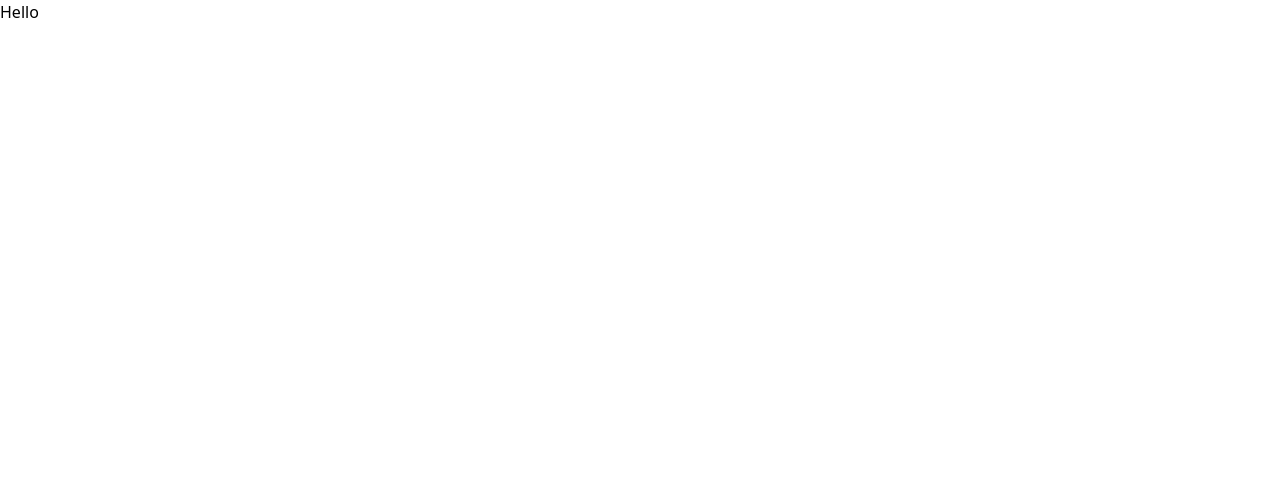
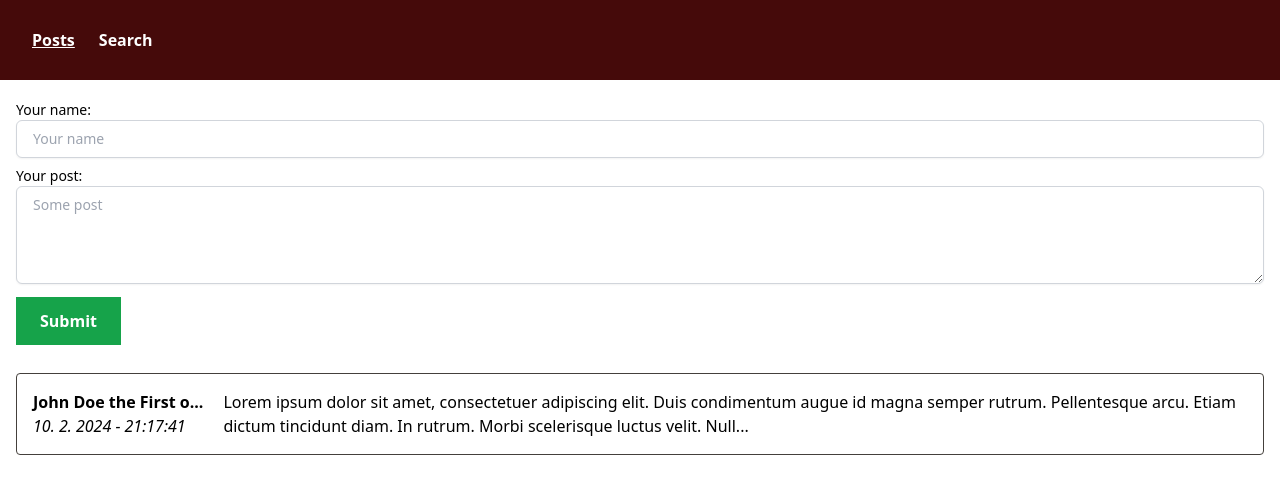
Before and after one commit to MartinKristof/react-beginners-startup, a React (Vite) app: page / in a window 1280 px wide. Shown: the top 494 px of the page. Built offline with nearby package versions, Linux system fonts and the light colour scheme.

Commit message:
feat: add Posts with states

```diff
--- a/src/app/App.tsx
+++ b/src/app/App.tsx
@@ -1,84 +1,3 @@
-import { createElement } from 'react';
-// import { Fragment } from 'react/jsx-runtime';
+import { Posts } from './posts/Posts';
 
-// Without JSX
-// 1) function + explicit return
-
-// eslint-disable-next-line react/function-component-definition
-export function App() {
-  return createElement('h1', { className: 'greeting' }, 'Hello');
-}
-
-// 2) arrow function + implicit return
-// export const App = () => createElement('h1', { className: 'greeting' }, 'Hello');
-
-// With JSX
-// 3) function + explicit return
-// // eslint-disable-next-line react/function-component-definition
-// export function App() {
-//   return <h1 className="greeting">Hello</h1>;
-// }
-
-// 4) arrow function + implicit return
-// export const X = () => <h1 className="greeting">Hello</h1>;
-
-// 5) arrow function + implicit return
-// With JSX
-// export const App = () => (
-//   <div className="text-center">
-//     <h1 className="text-3xl font-bold underline">Wall</h1>
-//     <div className="my-2">
-//       <p>
-//         Edit <code>src/App.tsx</code> and save to test HMR
-//       </p>
-//     </div>
-//   </div>
-// );
-
-// Without JSX
-// 6) function + explicit return
-// export const App = () =>
-//   createElement(
-//     'div',
-//     { className: 'text-center' },
-//     createElement('h1', { className: 'text-3xl font-bold underline' }, 'Wall'),
-//     createElement(
-//       'div',
-//       { className: 'my-2' },
-//       createElement('p', null, 'Edit ', createElement('code', null, 'src/App.tsx'), ' and save to test HMR'),
-//     ),
-//   );
-
-// 7) array of elements
-// export const App = () => [<div key="1">1</div>, <p key="2">2</p>];
-
-// 8) fragment
-// export const App = () => (
-//   <Fragment>
-//     <div className="text-center">
-//       <h1 className="text-3xl font-bold underline">Wall</h1>
-//       <div className="my-2">
-//         <p>
-//           Edit <code>src/App.tsx</code> and save to test HMR
-//         </p>
-//       </div>
-//     </div>
-//     <p>Text</p>
-//   </Fragment>
-// );
-
-// 9) default export
-// const App = () => (
-//   <>
-//     <div className="text-center">
-//       <h1 className="text-3xl font-bold underline">Wall</h1>
-//       <div className="my-2">
-//         <p>
-//           Edit <code>src/App.tsx</code> and save to test HMR
-//         </p>
-//       </div>
-//     </div>
-//     <p>Text</p>
-//   </>
-// );
-// export default App;
+export const App = () => <Posts />;
--- /dev/null
+++ b/src/app/posts/Posts.tsx
@@ -0,0 +1,89 @@
+import { useState } from 'react';
+
+export const Posts = () => {
+  const [name, setName] = useState('');
+  const [text, setText] = useState('');
+
+  return (
+    <>
+      <nav className="flex justify-start items-center bg-red-950 px-8 py-3 h-20">
+        <ul className="flex">
+          <li className="mr-6">
+            <a aria-current="page" className="text-white font-bold hover:underline underline" href="/">
+              Posts
+            </a>
+          </li>
+          <li className="mr-6">
+            <a className="text-white font-bold hover:underline" href="/search">
+              Search
+            </a>
+          </li>
+        </ul>
+      </nav>
+      <section className="py-3 container mx-auto px-4 flex flex-col space-y-4 text-left">
+        <form>
+          <div>
+            <div className="mt-2">
+              <label htmlFor="name" className="block mb-2 text-sm font-medium">
+                Your name:
+                <input
+                  type="text"
+                  className="w-full px-4 py-2 border border-gray-300 rounded-md shadow-sm focus:outline-none focus:ring-indigo-500 focus:border-indigo-500"
+                  name="name"
+                  id="name"
+                  onChange={event => setName(event.target.value)}
+                  placeholder="Your name"
+                  value={name}
+                />
+              </label>
+            </div>
+            <div className="mt-2">
+              <label htmlFor="text" className="block mb-2 text-sm font-medium">
+                Your post:
+                <textarea
+                  id="text"
+                  name="text"
+                  className="w-full px-4 py-2 border border-gray-300 rounded-md shadow-sm focus:outline-none focus:ring-indigo-500 focus:border-indigo-500"
+                  placeholder="Some post"
+                  onChange={event => setText(event.target.value)}
+                  rows={4}
+                  value={text}
+                />
+              </label>
+            </div>
+          </div>
+          <div className="mt-2">
+            <button type="submit" className="bg-green-600 font-bold text-white py-3 px-6 w-fit">
+              Submit
+            </button>
+          </div>
+        </form>
+        <section className="space-y-4">
+          <ul>
+            <li>
+              <div className="p-4 border border-stone-700 rounded my-3 flex justify-between gap-5 items-start">
+                <div className="flex-none">
+                  <div className="flex-row">
+                    <div>
+                      <strong>John Doe the First o...</strong>
+                    </div>
+                    <div>
+                      <em>10. 2. 2024 - 21:17:41</em>
+                    </div>
+                  </div>
+                </div>
+                <div className="flex-1">
+                  <p className="text-ellipsis overflow-hidden">
+                    Lorem ipsum dolor sit amet, consectetuer adipiscing elit. Duis condimentum augue id magna semper
+                    rutrum. Pellentesque arcu. Etiam dictum tincidunt diam. In rutrum. Morbi scelerisque luctus velit.
+                    Null...
+                  </p>
+                </div>
+              </div>
+            </li>
+          </ul>
+        </section>
+      </section>
+    </>
+  );
+};
```
